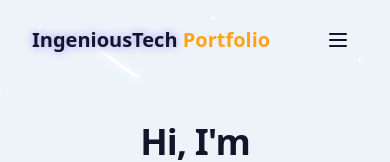
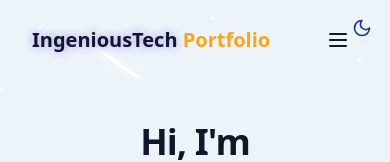
Before and after one commit to Ingenious21/portfolio-nehemiah, a React (Vite) app: page / in a window 390 px wide. Shown: the top 162 px of the page. Built offline with nearby package versions, Linux system fonts and the light colour scheme.

Commit message:
toggle fixed for smaller devices

```diff
--- a/src/components/ThemeToggle.jsx
+++ b/src/components/ThemeToggle.jsx
@@ -32,15 +32,15 @@ export const ThemeToggle = () => {
 
     return (
     <button onClick={toggleTheme} className={cn(
-        "fixed max-sm:hidden top-5 right-5 z-50 p-2 rounded-full transition-colors duration-300",
-        "focus:outlin-hidden"
+        "fixed top-3 right-3 sm:top-5 sm:right-5 z-50 p-1.5 sm:p-2 rounded-full transition-colors duration-300",
+        "focus:outline-none hover:bg-primary/10"
 
     )}
     >
         { isDarkMode ? (
-            <Sun className="h-6 w-6 text-yellow-300" />
+            <Sun className="h-5 w-5 sm:h-6 sm:w-6 text-yellow-300" />
         ) : (
-            <Moon className="h-6 w-6 text-blue-900" />
+            <Moon className="h-5 w-5 sm:h-6 sm:w-6 text-blue-900" />
         )}
         </button>
     );
```
